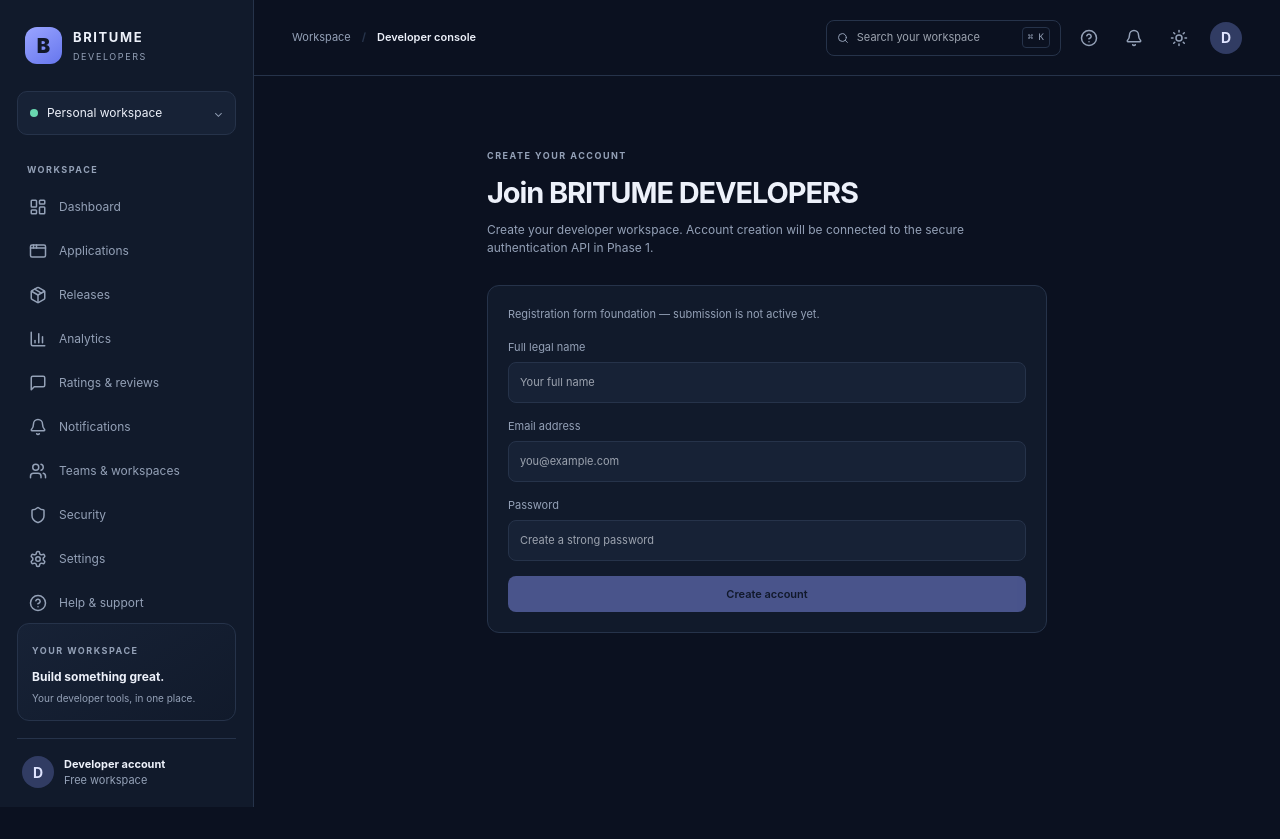
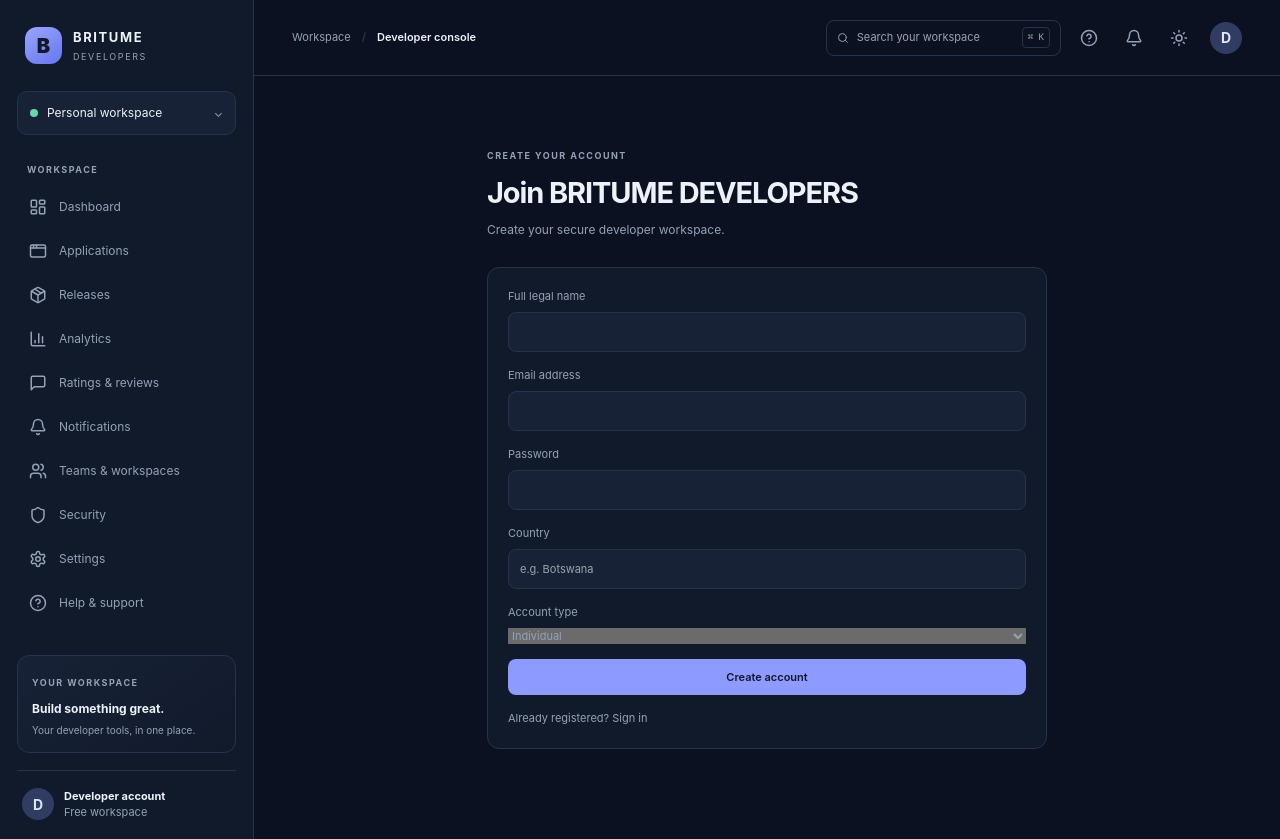
Before and after one commit to vortexofpossibilities-cmyk/Britume-developers, a React (Vite) app: page /register in a window 1280 px wide. Before the commit the page ends 807 px from the top, so only its background shows below. Built offline with nearby package versions, Linux system fonts and the light colour scheme.

Commit message:
Add files via upload

```diff
--- /dev/null
+++ b/src/pages/auth/LoginPage.tsx
@@ -0,0 +1,9 @@
+import { useState, type FormEvent } from 'react'
+import { Link, useNavigate } from 'react-router-dom'
+import { PageHeader } from '../../components/ui/PageHeader'
+import { supabase } from '../../lib/supabase'
+export function LoginPage(){
+ const navigate=useNavigate();const [email,setEmail]=useState('');const [password,setPassword]=useState('');const [error,setError]=useState('');const [busy,setBusy]=useState(false)
+ async function submit(e:FormEvent){e.preventDefault();if(!supabase)return;setBusy(true);setError('');const {error}=await supabase.auth.signInWithPassword({email,password});setBusy(false);if(error)setError(error.message);else navigate('/')}
+ return <div className="auth-page"><PageHeader eyebrow="WELCOME BACK" title="Sign in to BRITUME" description="Access your developer workspace securely."/><form className="panel auth-panel" onSubmit={submit}><label className="field-label">Email address<input required type="email" value={email} onChange={e=>setEmail(e.target.value)} autoComplete="email"/></label><label className="field-label">Password<input required type="password" value={password} onChange={e=>setPassword(e.target.value)} autoComplete="current-password"/></label>{error&&<p role="alert" className="form-error">{error}</p>}<button className="primary-button full" disabled={busy||!supabase}>{busy?'Signing in…':'Sign in'}</button><p className="muted">New here? <Link to="/register">Create an account</Link></p></form></div>
+}
--- a/src/pages/auth/RegisterPage.tsx
+++ b/src/pages/auth/RegisterPage.tsx
@@ -1,2 +1,30 @@
+import { useState, type FormEvent } from 'react'
+import { Link, useNavigate } from 'react-router-dom'
 import { PageHeader } from '../../components/ui/PageHeader'
-export function RegisterPage(){return <div className="auth-page"><PageHeader eyebrow="CREATE YOUR ACCOUNT" title="Join BRITUME DEVELOPERS" description="Create your developer workspace. Account creation will be connected to the secure authentication API in Phase 1."/><div className="panel auth-panel"><p className="muted">Registration form foundation — submission is not active yet.</p><label className="field-label">Full legal name<input placeholder="Your full name" disabled/></label><label className="field-label">Email address<input placeholder="you@example.com" disabled/></label><label className="field-label">Password<input type="password" placeholder="Create a strong password" disabled/></label><button className="primary-button full" disabled>Create account</button></div></div>}
+import { supabase, supabaseConfigured } from '../../lib/supabase'
+
+export function RegisterPage() {
+  const navigate = useNavigate()
+  const [name,setName] = useState(''); const [email,setEmail] = useState(''); const [password,setPassword] = useState(''); const [country,setCountry] = useState('')
+  const [accountType,setAccountType] = useState('individual'); const [busy,setBusy] = useState(false); const [error,setError] = useState('')
+  async function submit(e: FormEvent) {
+    e.preventDefault(); if (!supabase) return
+    setBusy(true); setError('')
+    const {data,error} = await supabase.auth.signUp({email,password,options:{emailRedirectTo:`${window.location.origin}/`,data:{full_name:name,country,account_type:accountType}}})
+    setBusy(false)
+    if(error){setError(error.message);return}
+    if(data.session) navigate('/')
+    else navigate(`/verify-email?email=${encodeURIComponent(email)}`)
+  }
+  return <div className="auth-page"><PageHeader eyebrow="CREATE YOUR ACCOUNT" title="Join BRITUME DEVELOPERS" description="Create your secure developer workspace."/><form className="panel auth-panel" onSubmit={submit}>
+    {!supabaseConfigured && <p className="muted">Supabase settings are missing. Check your .env.local file.</p>}
+    <label className="field-label">Full legal name<input required value={name} onChange={e=>setName(e.target.value)} autoComplete="name"/></label>
+    <label className="field-label">Email address<input required type="email" value={email} onChange={e=>setEmail(e.target.value)} autoComplete="email"/></label>
+    <label className="field-label">Password<input required minLength={8} type="password" value={password} onChange={e=>setPassword(e.target.value)} autoComplete="new-password"/></label>
+    <label className="field-label">Country<input required value={country} onChange={e=>setCountry(e.target.value)} placeholder="e.g. Botswana"/></label>
+    <label className="field-label">Account type<select value={accountType} onChange={e=>setAccountType(e.target.value)}><option value="individual">Individual</option><option value="company">Company</option></select></label>
+    {error && <p role="alert" className="form-error">{error}</p>}
+    <button className="primary-button full" disabled={busy||!supabaseConfigured}>{busy?'Creating account…':'Create account'}</button>
+    <p className="muted">Already registered? <Link to="/login">Sign in</Link></p>
+  </form></div>
+}
--- a/src/pages/auth/VerifyEmailPage.tsx
+++ b/src/pages/auth/VerifyEmailPage.tsx
@@ -1,3 +1,10 @@
+import { useState, type FormEvent } from 'react'
+import { useNavigate, useSearchParams, Link } from 'react-router-dom'
 import { Mail } from 'lucide-react'
 import { PageHeader } from '../../components/ui/PageHeader'
-export function VerifyEmailPage(){return <div className="auth-page"><PageHeader eyebrow="ACCOUNT VERIFICATION" title="Check your inbox" description="Email verification will protect new developer accounts."/><div className="panel auth-panel"><Mail size={28}/><p className="muted">The six-digit verification workflow is planned. Email delivery and code validation are not connected yet.</p><input placeholder="000000" disabled/><button className="primary-button full" disabled>Verify email</button></div></div>}
+import { supabase } from '../../lib/supabase'
+export function VerifyEmailPage(){
+ const [params]=useSearchParams(); const navigate=useNavigate(); const [email,setEmail]=useState(params.get('email')||''); const [token,setToken]=useState(''); const [error,setError]=useState(''); const [busy,setBusy]=useState(false)
+ async function submit(e:FormEvent){e.preventDefault();if(!supabase)return;setBusy(true);setError('');const {error}=await supabase.auth.verifyOtp({email,token,type:'signup'});setBusy(false);if(error)setError(error.message);else navigate('/')}
+ return <div className="auth-page"><PageHeader eyebrow="ACCOUNT VERIFICATION" title="Check your inbox" description="Enter the six-digit code sent to your email address."/><form className="panel auth-panel" onSubmit={submit}><Mail size={28}/><label className="field-label">Email address<input required type="email" value={email} onChange={e=>setEmail(e.target.value)}/></label><label className="field-label">Verification code<input required inputMode="numeric" maxLength={6} pattern="[0-9]{6}" value={token} onChange={e=>setToken(e.target.value.replace(/\D/g,'').slice(0,6))} placeholder="000000"/></label>{error&&<p role="alert" className="form-error">{error}</p>}<button className="primary-button full" disabled={busy||!supabase}>{busy?'Verifying…':'Verify email'}</button><p className="muted"><Link to="/register">Back to registration</Link></p></form></div>
+}
```
